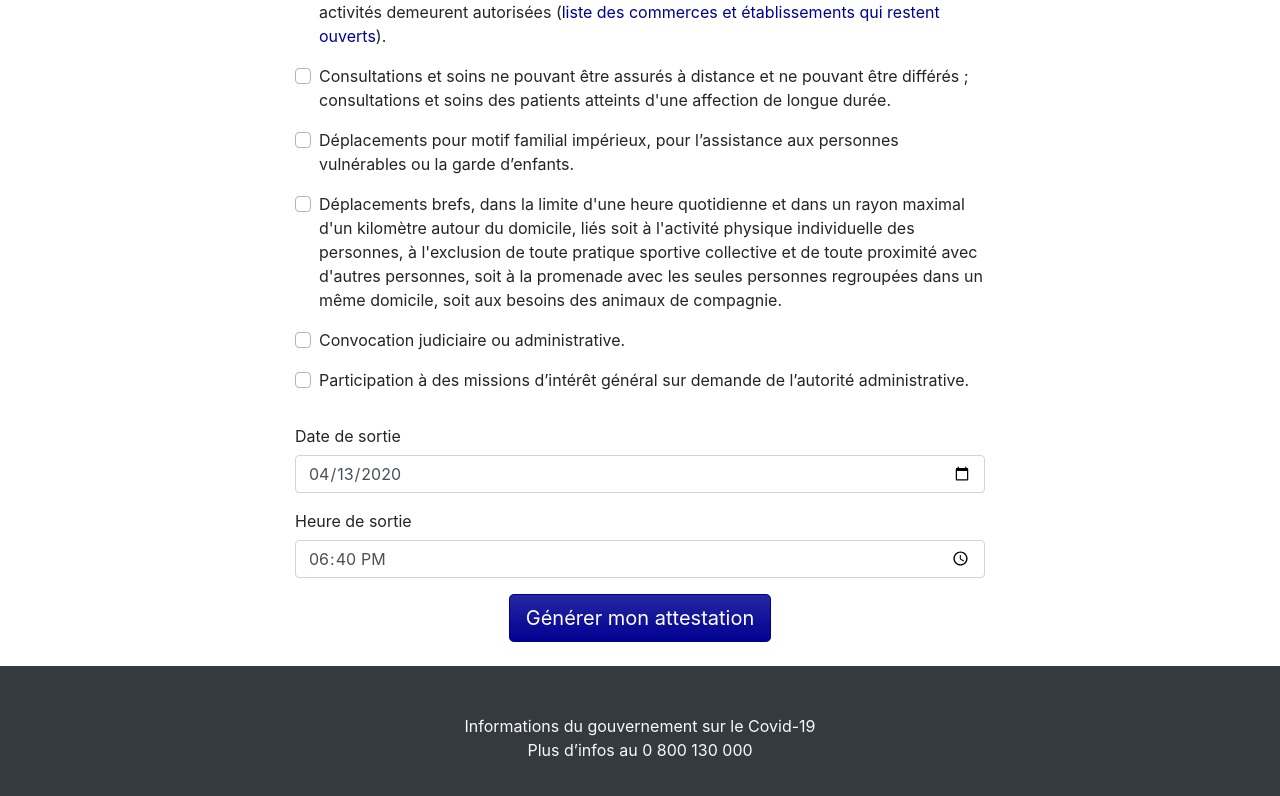
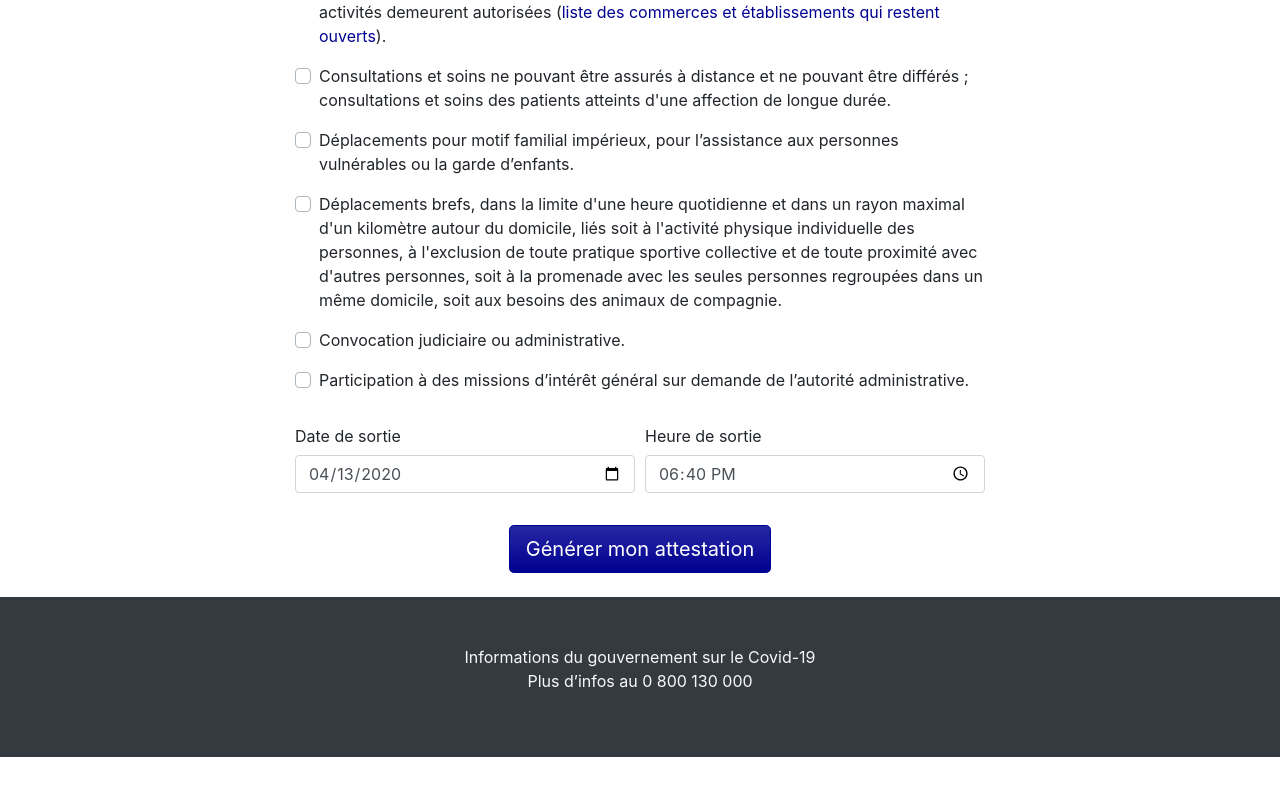
Before and after one commit to ilhooq/attestation-covid-19, a Vue app: page /#/ in a window 1280 px wide. Shown: the part 803-1599 px from the top of the page. After the commit the page ends 1560 px from the top, so only its background shows below. Built offline with nearby package versions, Linux system fonts and the light colour scheme.

Commit message:
Change form layout

```diff
--- a/src/views/FormProfile.vue
+++ b/src/views/FormProfile.vue
@@ -146,12 +146,14 @@
       </b-form-checkbox-group>
     </b-form-group>
 
-    <b-form-group label="Date de sortie">
-      <b-form-input type="date" id="field-datesortie" v-model="certificate.datesortie" name="datesortie" autocomplete="off" placeholder="JJ/MM/YYYY" aria-invalid="true" required />
-    </b-form-group>
-    <b-form-group label="Heure de sortie">
-      <b-form-input type="time" id="field-heuresortie" v-model="certificate.heuresortie" name="heure" autocomplete="off" aria-invalid="true" required />
-    </b-form-group>
+    <div class="form-row">
+      <b-form-group label="Date de sortie" class="col-md-6">
+        <b-form-input type="date" id="field-datesortie" v-model="certificate.datesortie" name="datesortie" autocomplete="off" placeholder="JJ/MM/YYYY" aria-invalid="true" required />
+      </b-form-group>
+      <b-form-group label="Heure de sortie" class="col-md-6">
+        <b-form-input type="time" id="field-heuresortie" v-model="certificate.heuresortie" name="heure" autocomplete="off" aria-invalid="true" required />
+      </b-form-group>
+    </div>
 
     <p class="text-center my-3">
       <b-button type="button" @click="getCertificate" size="lg" variant="primary">Générer mon attestation</b-button>
```
